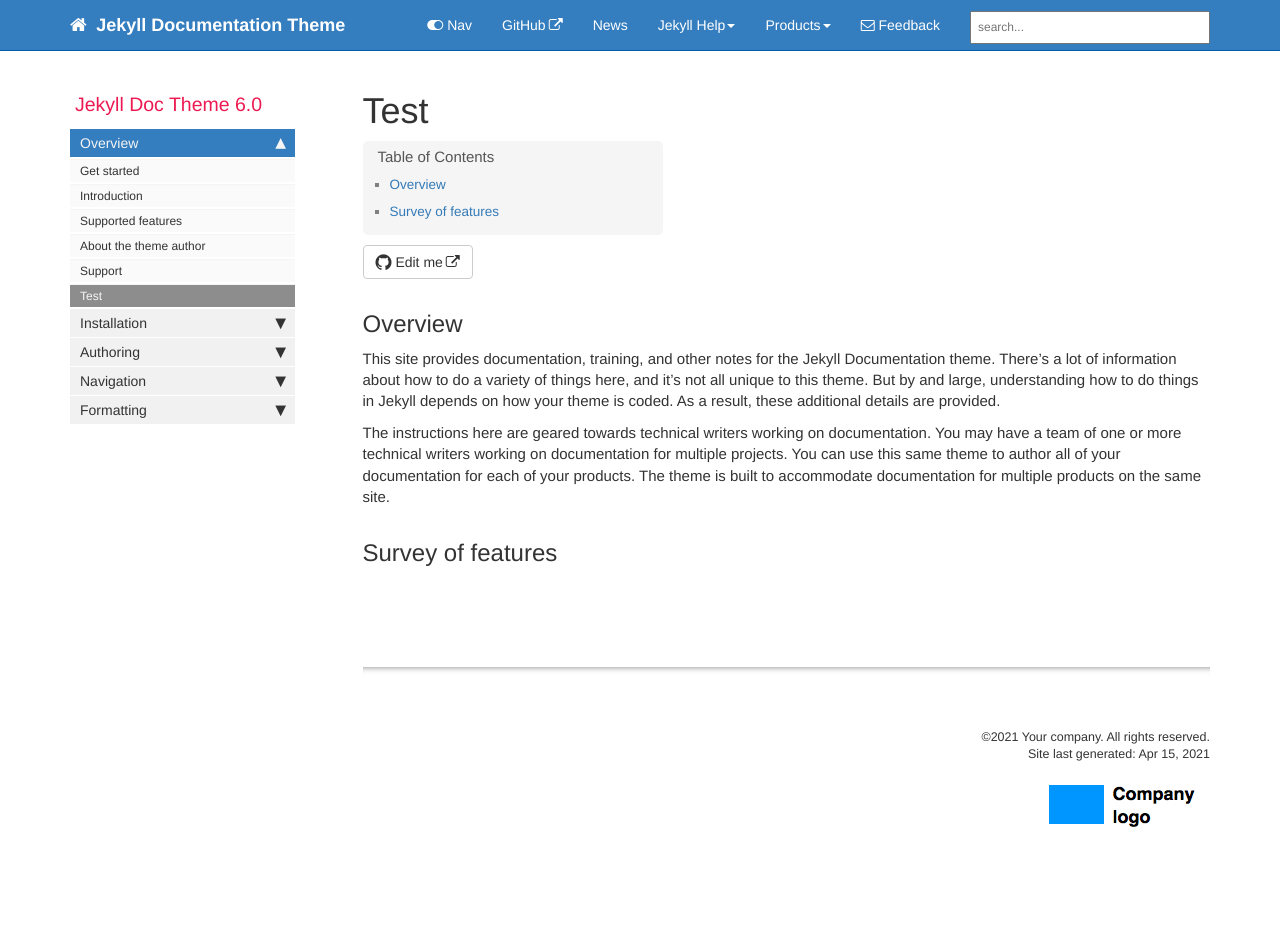
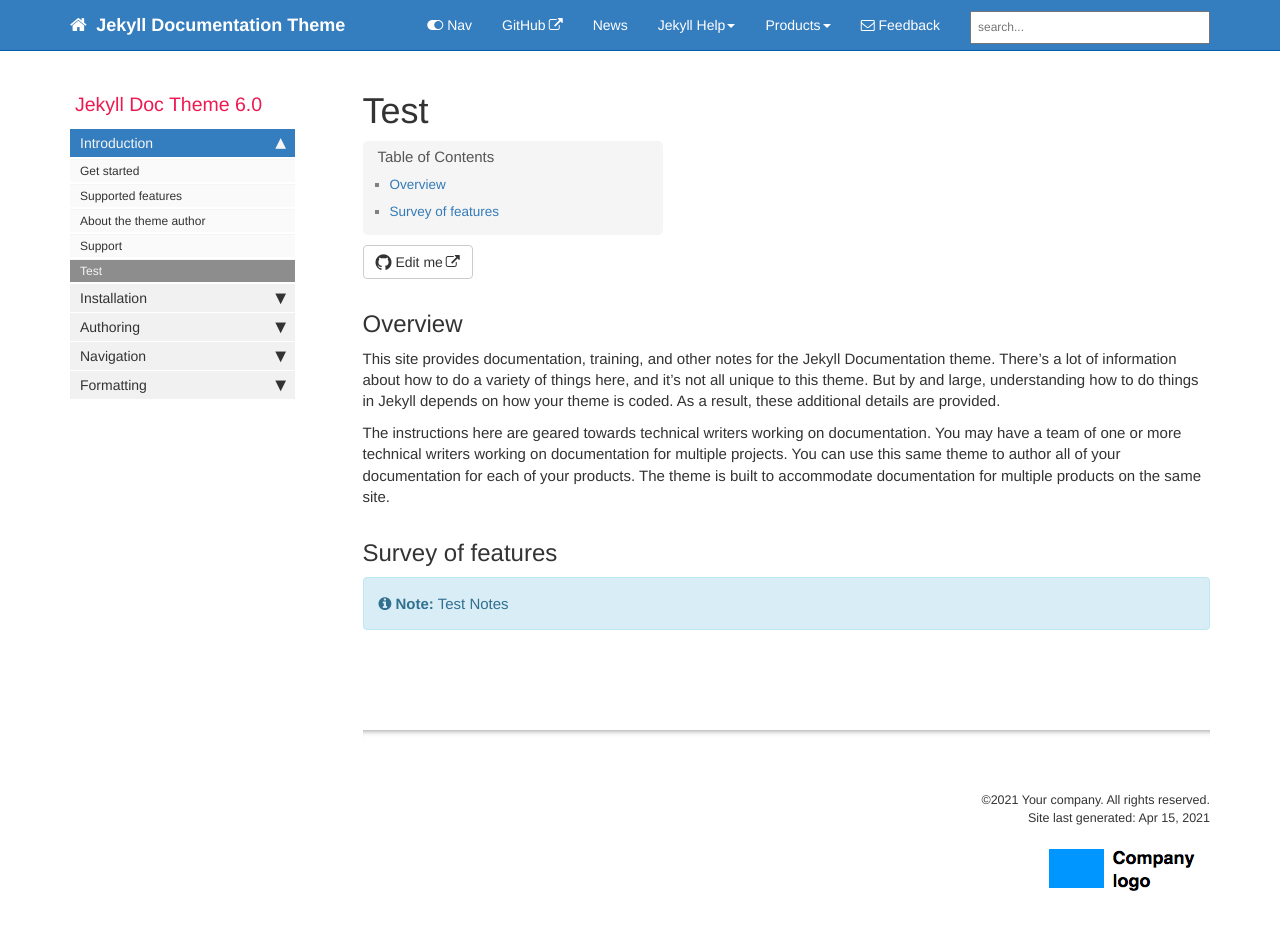
Before and after one commit to docsmith-darshan/tom_theme, a Jekyll site: the page built from pages/mydoc/test.md, in a window 1280 px wide and 967 px high. Shown: the top 930 px of the window. Built offline with Jekyll 4.4.1, drawn with Linux system fonts in a browser that asks for light colours; comment, search, counter and statistics services are not loaded.

Commit message:
3rd commit

```diff
--- a/_data/sidebars/mydoc_sidebar.yml
+++ b/_data/sidebars/mydoc_sidebar.yml
@@ -19,7 +19,7 @@ entries:
       output: pdf
       type: frontmatter
 
-  - title: Overview
+  - title: Introduction
     output: web, pdf
     folderitems:
 
@@ -28,9 +28,6 @@ entries:
       output: web, pdf
       type: homepage
 
-    - title: Introduction
-      url: /mydoc_introduction.html
-      output: web, pdf
 
     - title: Supported features
       url: /mydoc_supported_features.html
--- a/pages/mydoc/test.md
+++ b/pages/mydoc/test.md
@@ -12,3 +12,5 @@ This site provides documentation, training, and other notes for the Jekyll Docum
 The instructions here are geared towards technical writers working on documentation. You may have a team of one or more technical writers working on documentation for multiple projects. You can use this same theme to author all of your documentation for each of your products. The theme is built to accommodate documentation for multiple products on the same site.
 
 ## Survey of features
+
+{% include note.html content="Test Notes" %}
```
